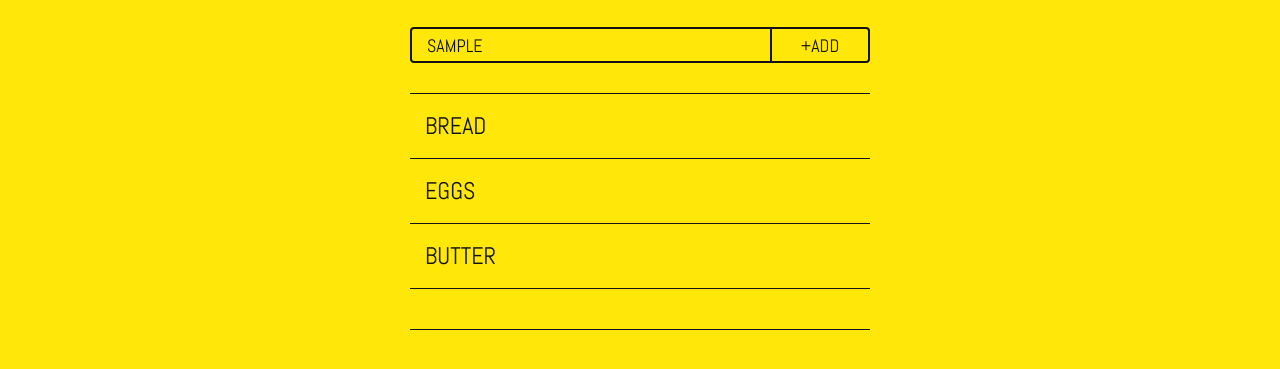
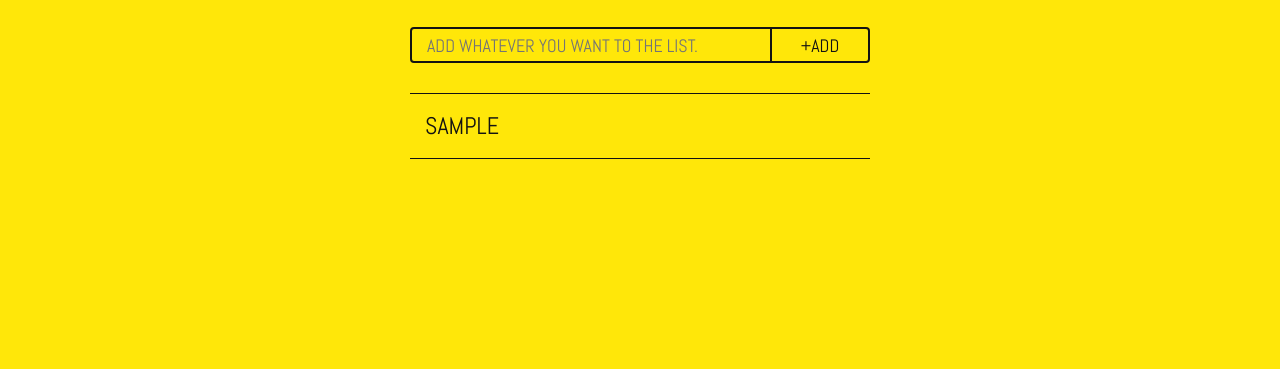
Before and after one commit to vinwatanabe/shopping-list, a plain HTML site: page index.html in a window 1280 px wide. Both pictures are taken after typing "Sample" into the empty fields and a click on the input "+Add". Shown: the part 217-586 px from the top of the page. Drawn offline with nearby package versions, Linux system fonts and the light colour scheme.

Commit message:
the JQuery list is working

```diff
--- a/index.html
+++ b/index.html
@@ -24,9 +24,7 @@
 
 	<section>
 		<ul class="list">
-			<li>Bread</li>
-			<li>Eggs</li>
-			<li>Butter</li>
+
 		</ul>
 	</section>
 
--- a/js/app.js
+++ b/js/app.js
@@ -1,7 +1,7 @@
 $(document).ready(function(){
-	var newItem = $(".text-box").val();
-
-	$(".add-item").on("click", ".btn-add", function(event){
-		$(".list").append("<li>" + newItem + "</li>");
-	});
+	$('.btn-add').click(function(){
+    	var newItem = $('.text-box').val();
+    	$('ul').append('<li>' + newItem + '</li>');
+    	$('.text-box').val('');
+  	});
 });
```
